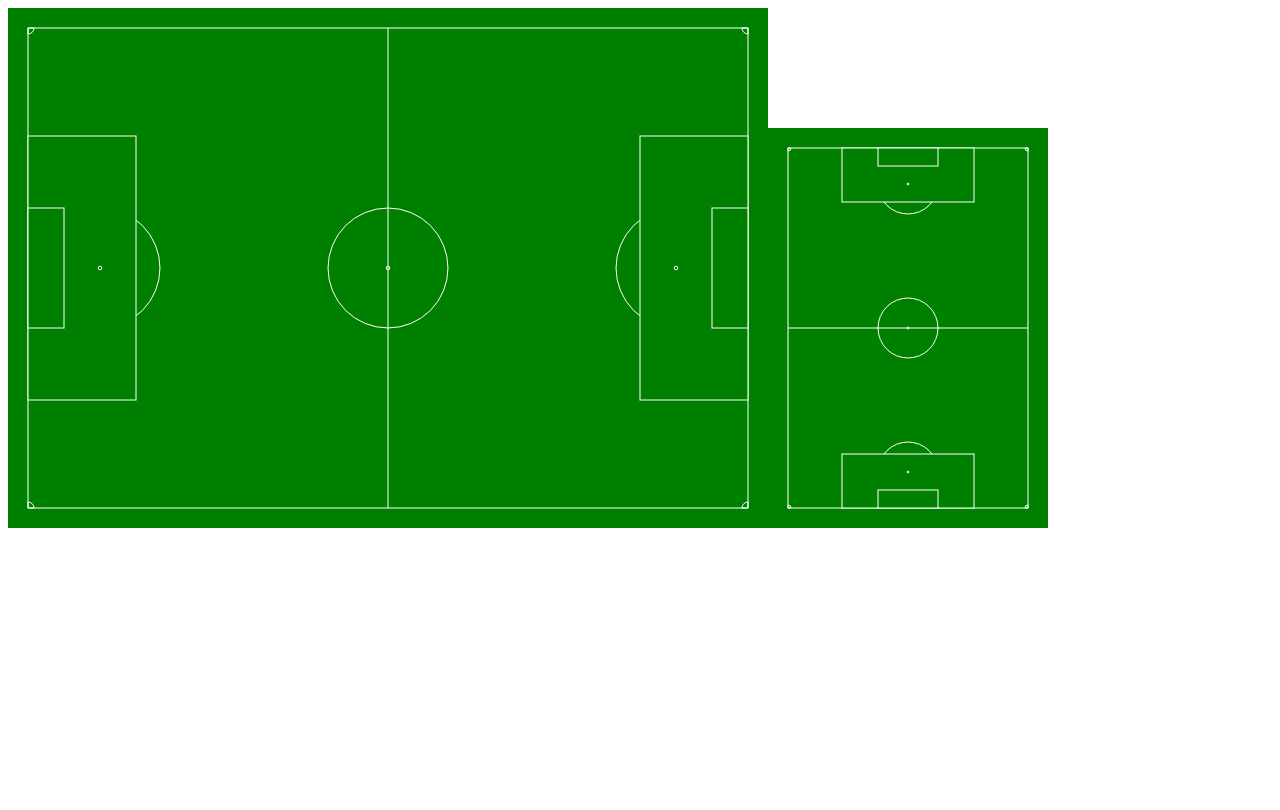
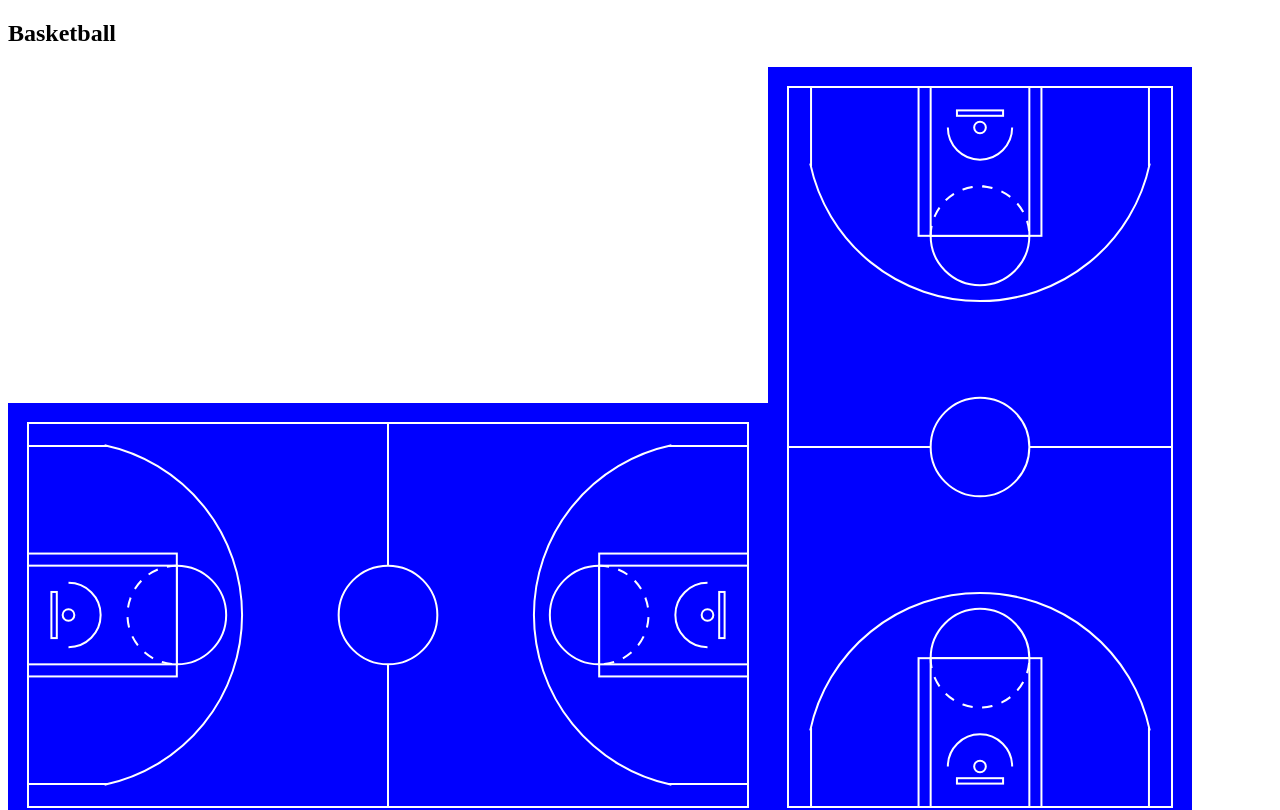
Before and after one commit to namroodinc/namroodinc.com, a React (Create React App) app: page / in a window 1280 px wide. Shown: the top 810 px of the page. Built offline with nearby package versions, Linux system fonts and the light colour scheme.

Commit message:
basketball court almost done

```diff
--- /dev/null
+++ b/src/packages/pitchgen/PlayingArea/Basketball.js
@@ -0,0 +1,204 @@
+import React from "react";
+import propTypes from "prop-types";
+import * as d3 from "d3";
+
+// BasketballCourt is a React component that renders a basketball court.
+// The court is 30.62 yards long and 16.4 yards wide.
+// The ratio of the width to the height is 0.5333.
+
+function BasketballCourt(props) {
+  const { fillColor, height, isHorizontal, padding, strokeColor, width } =
+    props;
+
+  const strokeWidth = 2;
+
+  const half = (
+    <>
+      <g>
+        <rect
+          x={0}
+          y={height * 0.34}
+          width={width * 0.2067}
+          height={height * 0.32}
+          fill={fillColor}
+          stroke={strokeColor}
+          strokeWidth={strokeWidth}
+          id="rect"
+        />
+        <rect
+          x={0}
+          y={height / 2 - height * 0.1285}
+          width={width * 0.2067}
+          height={height * 0.257}
+          fill={fillColor}
+          stroke={strokeColor}
+          strokeWidth={strokeWidth}
+        />
+      </g>
+      <g>
+        <circle
+          cx={width * 0.05625}
+          cy={height / 2}
+          r={height * 0.0152}
+          fill="none"
+          stroke={strokeColor}
+          strokeWidth={strokeWidth}
+        />
+        <path
+          d={d3.arc()({
+            innerRadius: width * 0.04464,
+            outerRadius: width * 0.04464,
+            startAngle: 0,
+            endAngle: Math.PI / 1
+          })}
+          transform={`translate(${width * 0.05625}, ${height / 2})`}
+          fill="none"
+          stroke={strokeColor}
+          strokeWidth={strokeWidth}
+        />
+        <rect
+          x={width * 0.0325}
+          y={height / 2 - height * 0.06}
+          width={width * 0.0075}
+          height={height * 0.1201}
+          fill={fillColor}
+          stroke={strokeColor}
+          strokeWidth={strokeWidth}
+        />
+      </g>
+      <g>
+        <path
+          d={d3.arc()({
+            innerRadius: height * 0.1285,
+            outerRadius: height * 0.1285,
+            startAngle: 0,
+            endAngle: Math.PI / 1
+          })}
+          transform={`translate(${width * 0.2067}, ${height / 2}) scale(-1, 1)`}
+          fill="none"
+          stroke={strokeColor}
+          strokeWidth={strokeWidth}
+          strokeDasharray="10, 10"
+        />
+        <path
+          d={d3.arc()({
+            innerRadius: height * 0.1285,
+            outerRadius: height * 0.1285,
+            startAngle: 0,
+            endAngle: Math.PI / 1
+          })}
+          transform={`translate(${width * 0.2067}, ${height / 2})`}
+          fill="none"
+          stroke={strokeColor}
+          strokeWidth={strokeWidth}
+        />
+      </g>
+      <g>
+        <path
+          d={d3.arc()({
+            innerRadius: width * 0.24107,
+            outerRadius: width * 0.24107,
+            startAngle: Math.PI / 15,
+            endAngle: (14 * Math.PI) / 15
+          })}
+          transform={`translate(${width * 0.05625}, ${height / 2})`}
+          fill="none"
+          stroke={strokeColor}
+          strokeWidth={strokeWidth}
+        />
+        <line
+          x1={0}
+          y1={height * 0.06}
+          x2={width * 0.11}
+          y2={height * 0.06}
+          stroke={strokeColor}
+          strokeWidth={strokeWidth}
+        />
+        <line
+          x1={0}
+          y1={height - height * 0.06}
+          x2={width * 0.11}
+          y2={height - height * 0.06}
+          stroke={strokeColor}
+          strokeWidth={strokeWidth}
+        />
+      </g>
+    </>
+  );
+
+  const heightWithPadding = (isHorizontal ? height : width) + padding * 2;
+  const widthWithPadding = (isHorizontal ? width : height) + padding * 2;
+
+  return (
+    <svg height={heightWithPadding} width={widthWithPadding}>
+      <g>
+        <rect
+          x={0}
+          y={0}
+          width={widthWithPadding}
+          height={heightWithPadding}
+          fill={fillColor}
+        />
+      </g>
+      <g
+        transform={
+          isHorizontal
+            ? `translate(0, 0)`
+            : `translate(0, 0) rotate(90) scale(1, -1)`
+        }
+      >
+        <g transform={`translate(${padding}, ${padding})`}>
+          <g>
+            <rect
+              x={0}
+              y={0}
+              width={width}
+              height={height}
+              fill="none"
+              stroke={strokeColor}
+              strokeWidth={strokeWidth}
+            />
+            <line
+              x1={width / 2}
+              y1={0}
+              x2={width / 2}
+              y2={height}
+              stroke={strokeColor}
+              strokeWidth={strokeWidth}
+            />
+            <circle
+              cx={width / 2}
+              cy={height / 2}
+              r={height * 0.1285}
+              fill={fillColor}
+              stroke={strokeColor}
+              strokeWidth={strokeWidth}
+            />
+          </g>
+          <g>{half}</g>
+          <g transform={`translate(${width}, 0) scale(-1, 1)`}>{half}</g>
+        </g>
+      </g>
+    </svg>
+  );
+}
+
+BasketballCourt.defaultProps = {
+  fillColor: "blue",
+  height: 384, // a basketball court is 16.4 yards wide
+  isHorizontal: true,
+  padding: 20,
+  strokeColor: "white",
+  width: 720 // a basketball court is 30.62 yards long
+};
+
+BasketballCourt.propTypes = {
+  fillColor: propTypes.string,
+  height: propTypes.number,
+  isHorizontal: propTypes.bool,
+  padding: propTypes.number,
+  strokeColor: propTypes.string,
+  width: propTypes.number
+};
+
+export default BasketballCourt;
--- a/src/packages/pitchgen/PlayingArea/Soccer.js
+++ b/src/packages/pitchgen/PlayingArea/Soccer.js
@@ -2,8 +2,12 @@ import React from "react";
 import propTypes from "prop-types";
 import * as d3 from "d3";
 
+// SoccerPitch is a React component that renders a soccer pitch.
+// The pitch is 120 yards long and 80 yards wide. The default width and height for the React component are 720px and 480px, respectively.
+
 function SoccerPitch(props) {
-  const { height, isHorizontal, padding, width } = props;
+  const { fillColor, height, isHorizontal, padding, strokeColor, width } =
+    props;
 
   const strokeWidth = 1;
 
@@ -18,7 +22,7 @@ function SoccerPitch(props) {
         })}
         transform={`translate(${width * 0.1}, ${height / 2})`}
         fill="none"
-        stroke="white"
+        stroke={strokeColor}
         strokeWidth={strokeWidth}
       />
       <rect
@@ -26,8 +30,8 @@ function SoccerPitch(props) {
         y={height / 2 - height * 0.275}
         width={width * 0.15}
         height={height * 0.55}
-        fill="green"
-        stroke="white"
+        fill={fillColor}
+        stroke={strokeColor}
         strokeWidth={strokeWidth}
         id="rect"
       />
@@ -36,8 +40,8 @@ function SoccerPitch(props) {
         y={height / 2 - height * 0.125}
         width={width * 0.05}
         height={height * 0.25}
-        fill="green"
-        stroke="white"
+        fill={fillColor}
+        stroke={strokeColor}
         strokeWidth={strokeWidth}
       />
       <circle
@@ -45,7 +49,7 @@ function SoccerPitch(props) {
         cy={height / 2}
         r={width * 0.0025}
         fill="none"
-        stroke="white"
+        stroke={strokeColor}
         strokeWidth={strokeWidth}
       />
     </>
@@ -62,7 +66,7 @@ function SoccerPitch(props) {
           y={0}
           width={widthWithPadding}
           height={heightWithPadding}
-          fill="green"
+          fill={fillColor}
         />
       </g>
       <g
@@ -80,7 +84,7 @@ function SoccerPitch(props) {
               width={width}
               height={height}
               fill="none"
-              stroke="white"
+              stroke={strokeColor}
               strokeWidth={strokeWidth}
             />
             <line
@@ -88,7 +92,7 @@ function SoccerPitch(props) {
               y1={0}
               x2={width / 2}
               y2={height}
-              stroke="white"
+              stroke={strokeColor}
               strokeWidth={strokeWidth}
             />
             <circle
@@ -96,7 +100,7 @@ function SoccerPitch(props) {
               cy={height / 2}
               r={width * 0.0833}
               fill="none"
-              stroke="white"
+              stroke={strokeColor}
               strokeWidth={strokeWidth}
             />
             <circle
@@ -104,7 +108,7 @@ function SoccerPitch(props) {
               cy={height / 2}
               r={width * 0.0025}
               fill="none"
-              stroke="white"
+              stroke={strokeColor}
               strokeWidth={strokeWidth}
             />
           </g>
@@ -120,7 +124,7 @@ function SoccerPitch(props) {
               })}
               transform={`translate(0, 0)`}
               fill="none"
-              stroke="white"
+              stroke={strokeColor}
               strokeWidth={strokeWidth}
             />
             <path
@@ -132,7 +136,7 @@ function SoccerPitch(props) {
               })}
               transform={`translate(${width}, 0)`}
               fill="none"
-              stroke="white"
+              stroke={strokeColor}
               strokeWidth={strokeWidth}
             />
             <path
@@ -144,7 +148,7 @@ function SoccerPitch(props) {
               })}
               transform={`translate(${width}, ${height})`}
               fill="none"
-              stroke="white"
+              stroke={strokeColor}
               strokeWidth={strokeWidth}
             />
             <path
@@ -156,7 +160,7 @@ function SoccerPitch(props) {
               })}
               transform={`translate(0, ${height})`}
               fill="none"
-              stroke="white"
+              stroke={strokeColor}
               strokeWidth={strokeWidth}
             />
           </g>
@@ -167,16 +171,20 @@ function SoccerPitch(props) {
 }
 
 SoccerPitch.defaultProps = {
-  height: 480,
+  fillColor: "green",
+  height: 480, // a soccer pitch is 80 yards wide
   isHorizontal: true,
   padding: 20,
-  width: 720
+  strokeColor: "white",
+  width: 720 // a soccer pitch is 120 yards long
 };
 
 SoccerPitch.propTypes = {
+  fillColor: propTypes.string,
   height: propTypes.number,
   isHorizontal: propTypes.bool,
   padding: propTypes.number,
+  strokeColor: propTypes.string,
   width: propTypes.number
 };
 
--- a/src/packages/pitchgen/PlayingArea/index.js
+++ b/src/packages/pitchgen/PlayingArea/index.js
@@ -1,3 +1,4 @@
+import BasketballCourt from "./Basketball";
 import SoccerPitch from "./Soccer";
 
-export { SoccerPitch };
+export { BasketballCourt, SoccerPitch };
--- a/src/packages/pitchgen/index.js
+++ b/src/packages/pitchgen/index.js
@@ -1,12 +1,21 @@
 import React from "react";
 
-import { SoccerPitch } from "./PlayingArea";
+import { BasketballCourt, SoccerPitch } from "./PlayingArea";
 
 export default function PitchGen() {
   return (
     <>
-      <SoccerPitch />
-      <SoccerPitch width={360} height={240} isHorizontal={false} />
+      {" "}
+      <>
+        <h2>Basketball</h2>
+        <BasketballCourt />
+        <BasketballCourt isHorizontal={false} />
+      </>
+      <>
+        <h2>Soccer</h2>
+        <SoccerPitch fillColor="#252525" strokeColor="#fbfbfb" />
+        <SoccerPitch width={360} height={240} isHorizontal={false} />
+      </>{" "}
     </>
   );
 }
```
